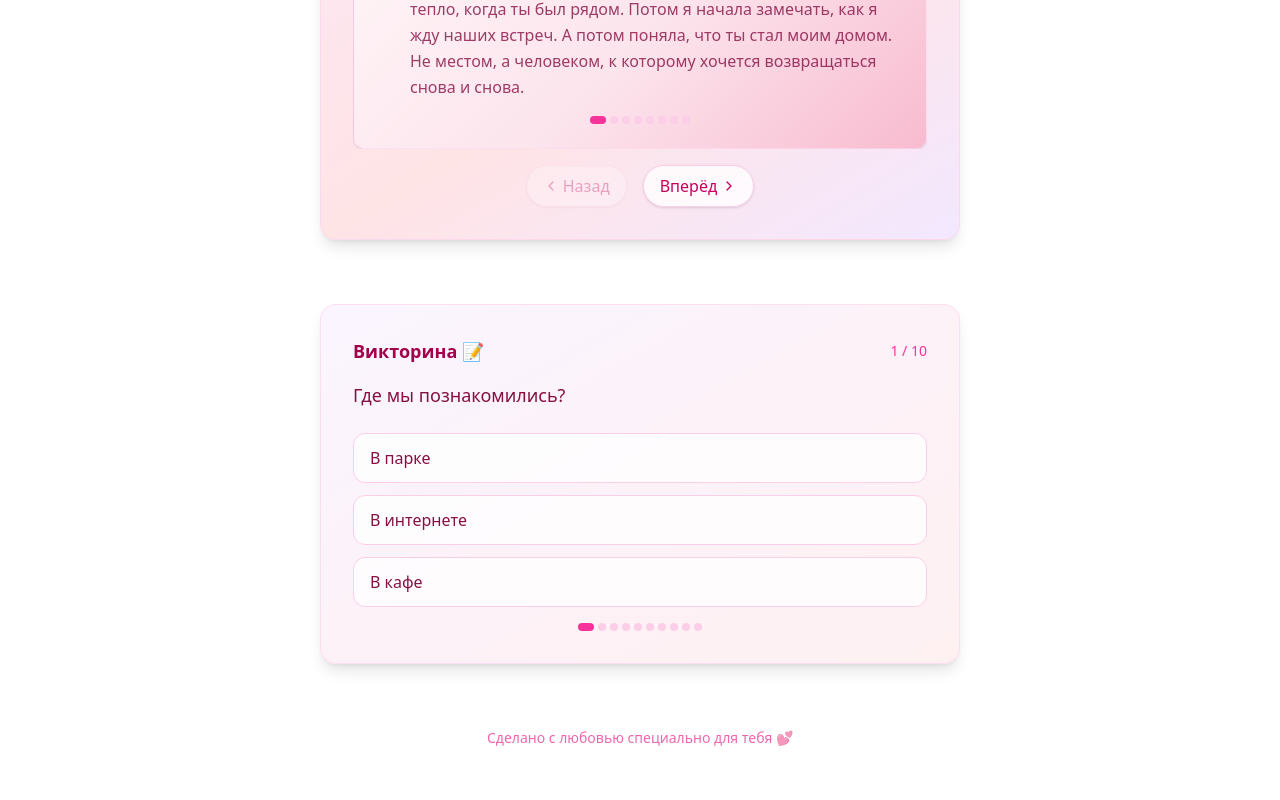
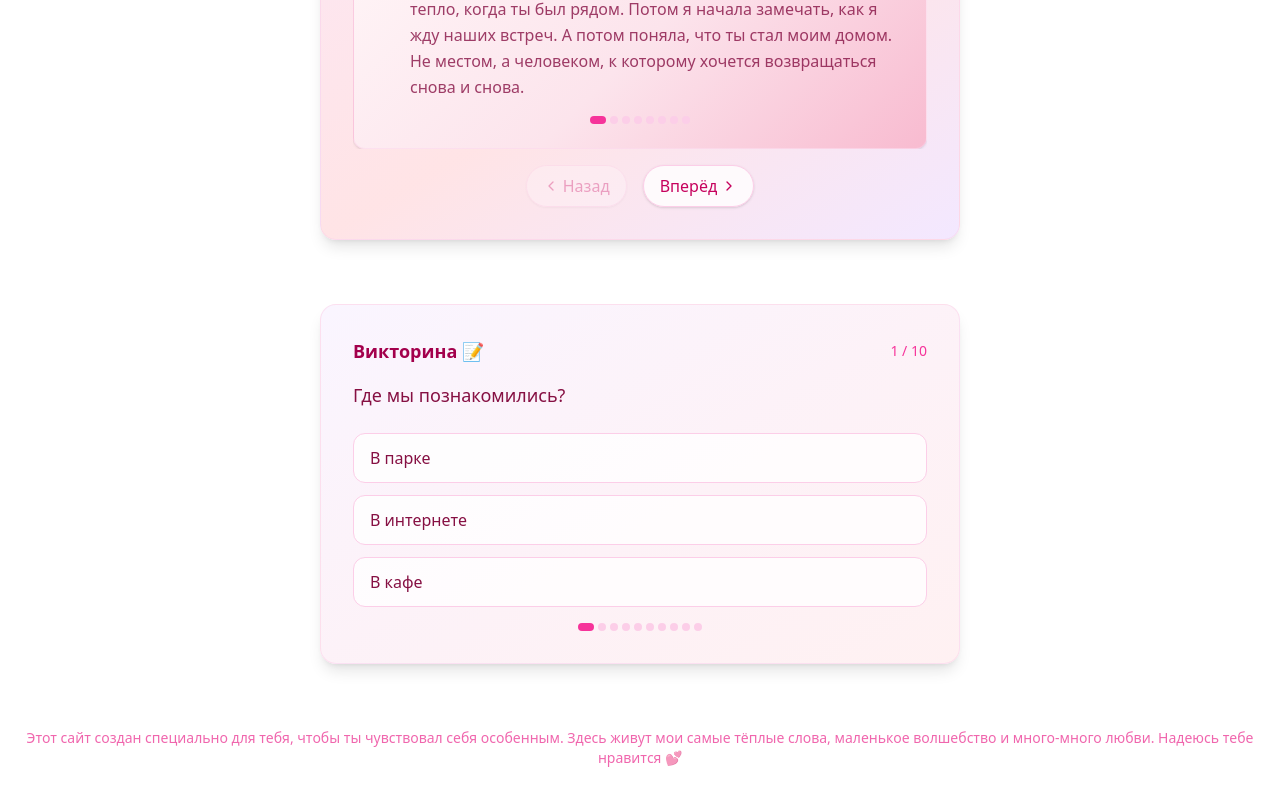
Before and after one commit to asyarim16-ai/love-wishes-ron-mia, a Next.js app: page / in a window 1280 px wide. Shown: the part 1166-1966 px from the top of the page. Built offline with nearby package versions, Linux system fonts and the light colour scheme.

Commit message:
Update love-home.tsx

```diff
--- a/components/love-home.tsx
+++ b/components/love-home.tsx
@@ -335,7 +335,7 @@ export default function LoveHome() {
 
       <footer className="w-full text-center py-8 px-4">
         <p className="text-pink-600/60 text-sm">
-          Сделано с любовью специально для тебя 💕
+          Этот сайт создан специально для тебя, чтобы ты чувствовал себя особенным. Здесь живут мои самые тёплые слова, маленькое волшебство и много-много любви. Надеюсь тебе нравится 💕
         </p>
       </footer>
     </div>
```
